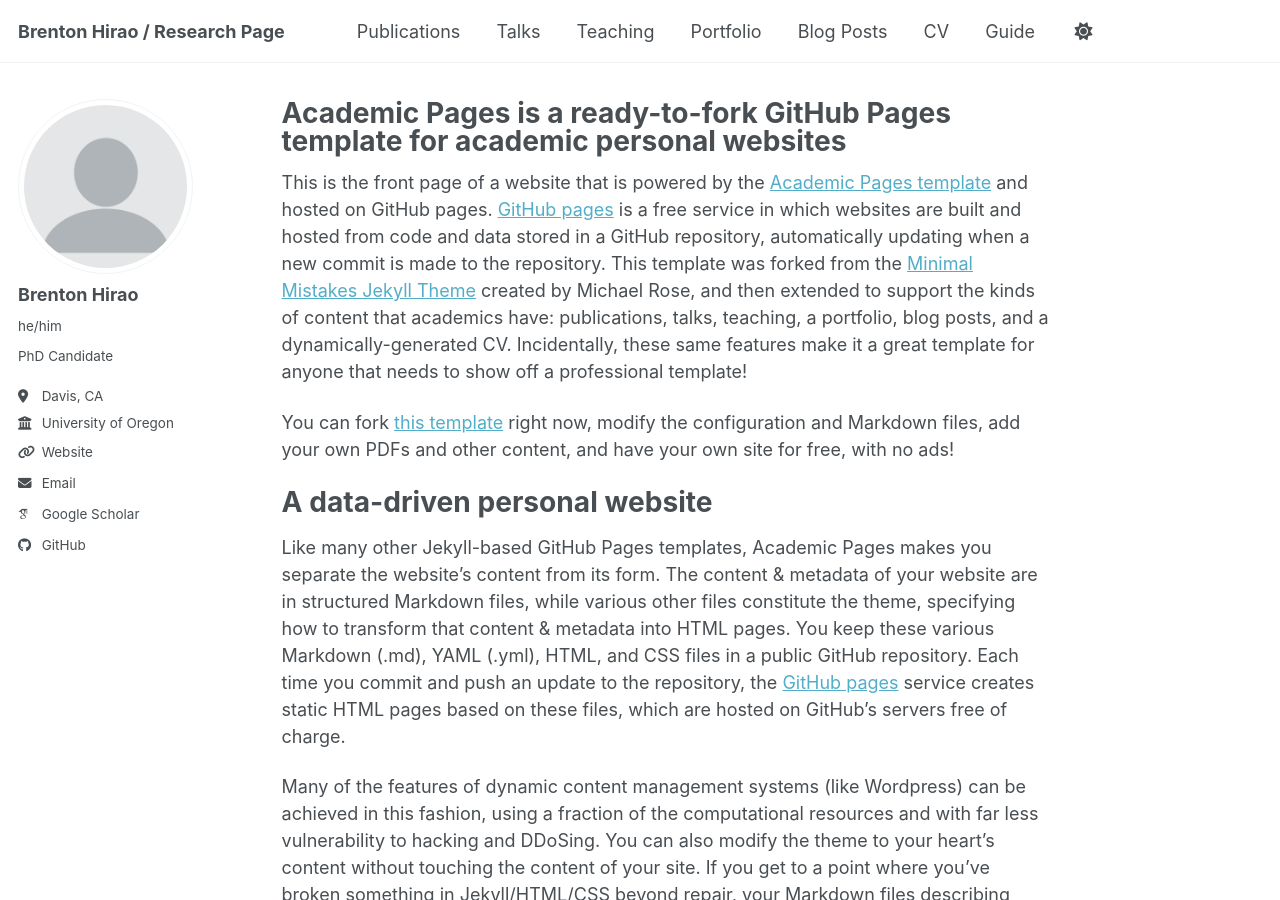
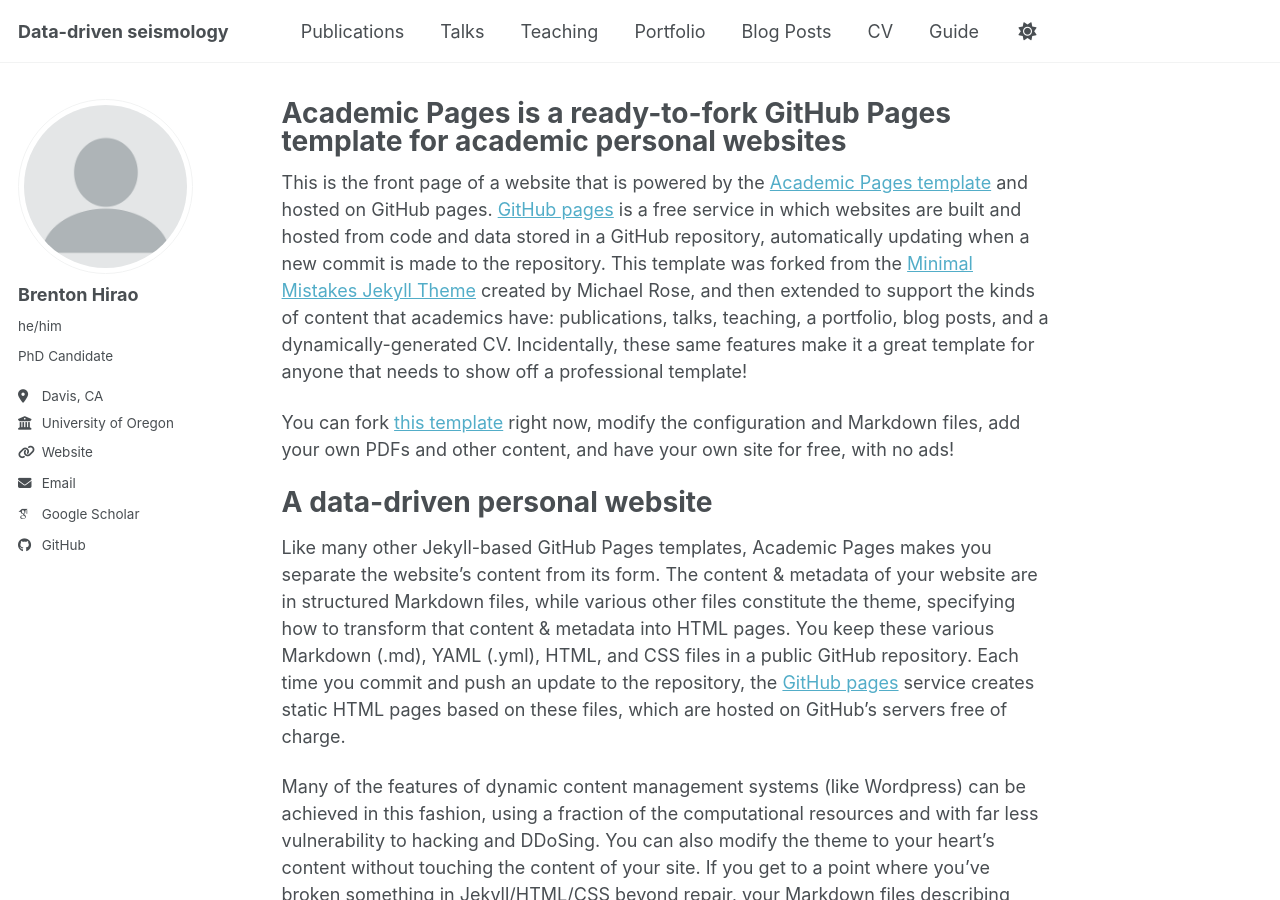
Before and after one commit to bhirao/Brenton-Hirao-research, a Jekyll site: the page built from _pages/about.md, in a window 1280 px wide and 900 px high. Built offline with Jekyll 4.4.1, drawn with Linux system fonts in a browser that asks for light colours; some web fonts are replaced; a script bundle is joined from its source files by our own code; library files that are not in the unit come from our copies.

Commit message:
Update _config.yml

```diff
--- a/_config.yml
+++ b/_config.yml
@@ -9,7 +9,7 @@
 # Basic Site Settings
 locale                   : "en-US"
 site_theme               : "default" # Currently available options are "default", "air"
-title                    : "Brenton Hirao / Research Page"
+title                    : "Data-driven seismology"
 title_separator          : "-"
 name                     : &name "Brenton Hirao"
 description              : &description "Data-driven seismological research"   # Update this with a general description of your site, this is the default if not overridden by a page
```
